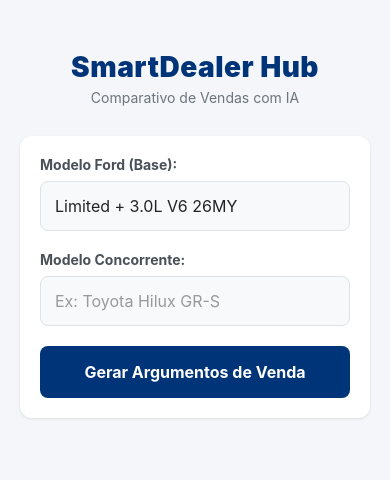
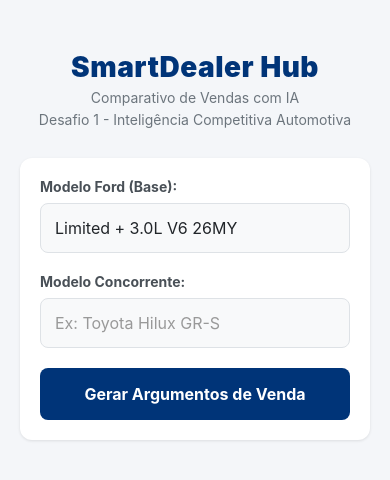
Before and after one commit to afeifz/SmartDealerApp, a React Native app: screen / in a window 390 px wide. Shown: the top 480 px of the page. Built offline with nearby package versions, Linux system fonts and the light colour scheme.

Commit message:
Feat: Adding a Readme to Project

```diff
--- a/src/screens/HomeScreen.tsx
+++ b/src/screens/HomeScreen.tsx
@@ -105,6 +105,7 @@
       <View style={styles.header}>
         <Text style={styles.headerTitle}>SmartDealer Hub</Text>
         <Text style={styles.subtitle}>Comparativo de Vendas com IA</Text>
+        <Text style={styles.subtitle}>Desafio 1 - Inteligência Competitiva Automotiva</Text>
       </View>
 
 
```
Also changed, not shown: 1 other file (tests, documents, lock files or other folders).
